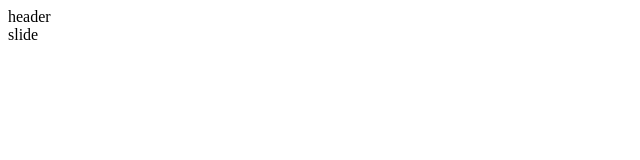
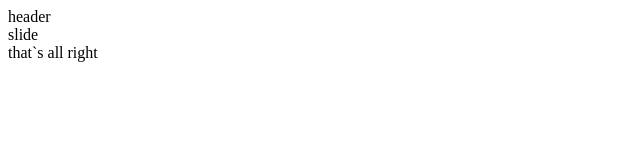
Before and after one commit to AKIHI021/git-github, a plain HTML site: page index.html in a window 1280 px wide. Shown: the whole page, without its empty margins (0-640 px from the left). Drawn offline with Linux system fonts and the light colour scheme.

Commit message:
footer created

```diff
--- a/index.html
+++ b/index.html
@@ -12,5 +12,8 @@
     <div class="slider">
         slide
     </div>
+    <footer>
+    that`s all right
+    </footer>
 </body>
 </html>
```
